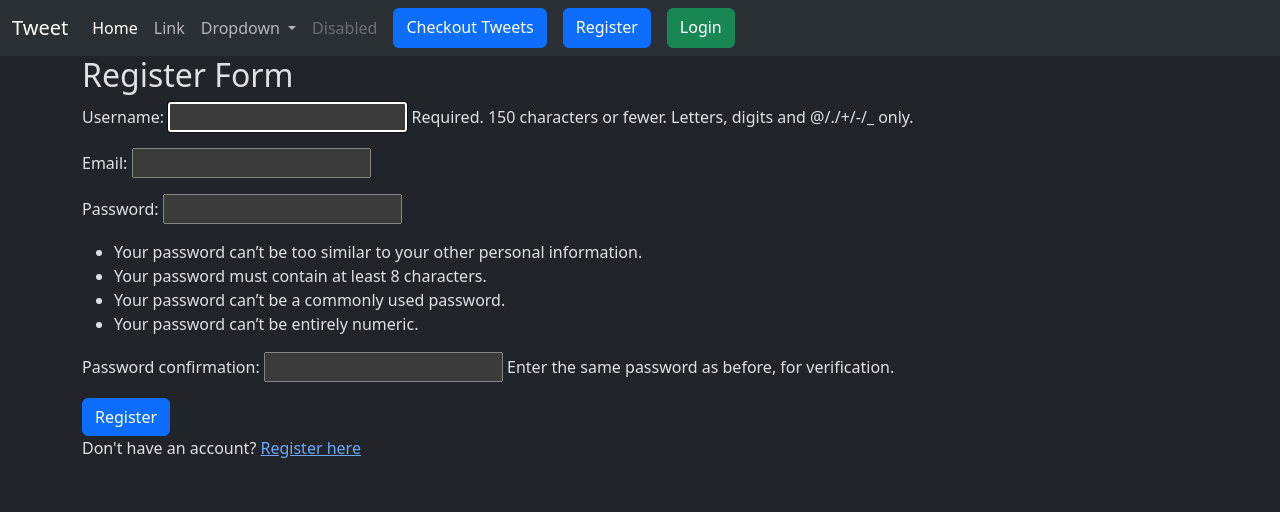
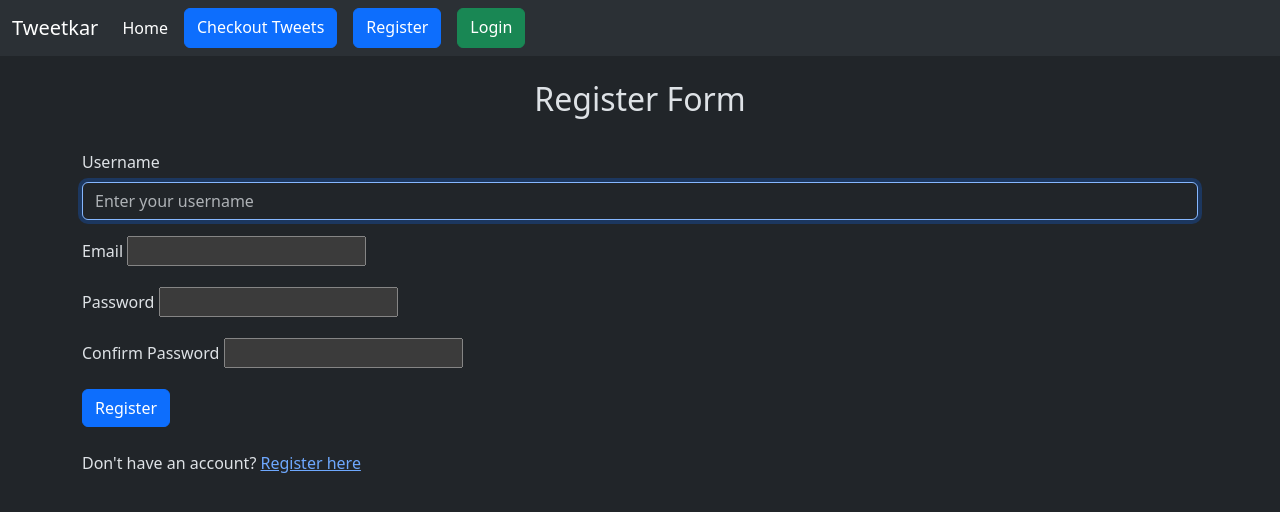
Before and after one commit to KamyaK-1/LS-WebDev-Project, a Django app: page /tweets/register/ in a window 1280 px wide. Shown: the top 512 px of the page. Run offline with Django 5.2, Linux system fonts and the light colour scheme; some libraries are stand-ins or nearby versions.

Commit message:
Version2

```diff
--- /dev/null
+++ b/static/style.css
@@ -0,0 +1,6 @@
+.custom-img-size {
+    width: 100%; /* Adjust the width to your preference */
+    height: auto; /* Maintains aspect ratio */
+    max-height: 200px; /* Set a maximum height for the image */
+    object-fit: cover; /* Ensures the image covers the area without distortion */
+  }
--- a/templates/layout.html
+++ b/templates/layout.html
@@ -13,12 +13,13 @@
         <meta name="description" content="">
         <meta name="viewport" content="width=device-width, initial-scale=1">
         <link href="https://cdn.jsdelivr.net/npm/bootstrap@5.3.3/dist/css/bootstrap.min.css" rel="stylesheet" integrity="sha384-QWTKZyjpPEjISv5WaRU9OFeRpok6YctnYmDr5pNlyT2bRjXh0JMhjY6hW+ALEwIH" crossorigin="anonymous">
+        <link href="{% static 'css/style.css' %}" rel="stylesheet">
+    </head>
 
-    </head>
     <body>
         <nav class="navbar navbar-expand-lg bg-body-tertiary">
             <div class="container-fluid">
-              <a class="navbar-brand" href="#">Tweet</a>
+              <a class="navbar-brand" href="#">Tweetkar</a>
               <button class="navbar-toggler" type="button" data-bs-toggle="collapse" data-bs-target="#navbarSupportedContent" aria-controls="navbarSupportedContent" aria-expanded="false" aria-label="Toggle navigation">
                 <span class="navbar-toggler-icon"></span>
               </button>
@@ -27,23 +28,7 @@
                   <li class="nav-item">
                     <a class="nav-link active" aria-current="page" href="#">Home</a>
                   </li>
-                  <li class="nav-item">
-                    <a class="nav-link" href="#">Link</a>
-                  </li>
-                  <li class="nav-item dropdown">
-                    <a class="nav-link dropdown-toggle" href="#" role="button" data-bs-toggle="dropdown" aria-expanded="false">
-                      Dropdown
-                    </a>
-                    <ul class="dropdown-menu">
-                      <li><a class="dropdown-item" href="#">Action</a></li>
-                      <li><a class="dropdown-item" href="#">Another action</a></li>
-                      <li><hr class="dropdown-divider"></li>
-                      <li><a class="dropdown-item" href="#">Something else here</a></li>
-                    </ul>
-                  </li>
-                  <li class="nav-item">
-                    <a class="nav-link disabled" aria-disabled="true">Disabled</a>
-                  </li>
+
                   <a class = "btn btn-primary mx-2" href = "{% url 'tweet_list' %}">Checkout Tweets</a>
                   {% if user.is_authenticated %}
                   <form method="POST" action="{%url 'logout'%}">
@@ -65,6 +50,9 @@
                 {% endblock %}
 
         </div>
+        <script src="https://code.jquery.com/jquery-3.5.1.slim.min.js"></script>
+        <script src="https://cdn.jsdelivr.net/npm/@popperjs/core@2.9.3/dist/umd/popper.min.js"></script>
+        <script src="https://stackpath.bootstrapcdn.com/bootstrap/4.5.2/js/bootstrap.min.js"></script>
+    </body>
 
-    </body>
 </html>
--- a/tweetkar/urls.py
+++ b/tweetkar/urls.py
@@ -23,4 +23,4 @@ urlpatterns = [
     path("admin/", admin.site.urls),
     path("tweets/",include('tweets.urls')),
     path("accounts/",include('django.contrib.auth.urls')),
-] + static(settings.MEDIA_URL, document_root=settings.STATIC_ROOT)
+] + static(settings.MEDIA_URL, document_root=settings.MEDIA_ROOT)
--- a/tweets/forms.py
+++ b/tweets/forms.py
@@ -6,8 +6,26 @@ class TweetForm(forms.ModelForm):
     class Meta:
         model = Tweet
         fields = ['text', 'photo']
+        widgets = {
+            'text': forms.TextInput(attrs={'class': 'form-control', 'placeholder': 'Enter your tweet'}),
+            'photo': forms.ClearableFileInput(attrs={'class': 'form-control-file'}),
+        }
 class User_Reg_Form(UserCreationForm):
     email = forms.EmailField()
     class Meta:
         model = User
         fields = ('username','email','password1','password2')
+        widgets = {
+            'username': forms.TextInput(attrs={
+                'class': 'form-control',
+                'placeholder': 'Enter your username'
+            }),
+            'password1': forms.PasswordInput(attrs={
+                'class': 'form-control',
+                'placeholder': 'Enter your password'
+            }),
+            'password2': forms.PasswordInput(attrs={
+                'class': 'form-control',
+                'placeholder': 'Confirm your password'
+            }),
+        }
--- a/tweets/templates/registration/register.html
+++ b/tweets/templates/registration/register.html
@@ -1,13 +1,63 @@
 {% extends "layout.html" %}
 {% block content %}
-<h2> Register Form </h2>
+
+<h2 class="text-center mt-4"> Register Form </h2>
+    <br>
     <form method="post">
         {% csrf_token %}
-        {{form.as_p }}
-        <button class="btn btn-primary" type="submit">Register</button>
+        <div class="mb-3">
+            <label for="{{ form.username.id_for_label }}" class="form-label">Username</label>
+            {{ form.username }}
+            {% if form.username.errors %}
+                <div class="invalid-feedback">
+                    {% for error in form.username.errors %}
+                        <div>{{ error }}</div>
+                    {% endfor %}
+                </div>
+            {% endif %}
+        </div>
+
+        <div class="mb-3">
+            <label for="{{ form.email.id_for_label }}" class="form-label">Email</label>
+            {{ form.email }}
+            {% if form.email.errors %}
+                <div class="invalid-feedback">
+                    {% for error in form.email.errors %}
+                        <div>{{ error }}</div>
+                    {% endfor %}
+                </div>
+            {% endif %}
+        </div>
+
+        <div class="mb-3">
+            <label for="{{ form.password1.id_for_label }}" class="form-label">Password</label>
+            {{ form.password1 }}
+            {% if form.password1.errors %}
+                <div class="invalid-feedback">
+                    {% for error in form.password1.errors %}
+                        <div>{{ error }}</div>
+                    {% endfor %}
+                </div>
+            {% endif %}
+        </div>
+
+        <div class="mb-3">
+            <label for="{{ form.password2.id_for_label }}" class="form-label">Confirm Password</label>
+            {{ form.password2 }}
+            {% if form.password2.errors %}
+                <div class="invalid-feedback">
+                    {% for error in form.password2.errors %}
+                        <div>{{ error }}</div>
+                    {% endfor %}
+                </div>
+            {% endif %}
+        </div>
+
+        <button type="submit" class="btn btn-primary">Register</button>
 
     </form>
 <p>
+    <br>
     Don't have an account? <a href="{% url 'register' %}">Register here</a>
 </p>
 {% endblock %}
--- a/tweets/templates/tweet_list.html
+++ b/tweets/templates/tweet_list.html
@@ -7,7 +7,11 @@
     <a href="{% url 'tweet_create'%}" class="btn btn-primary mb-4">Create a Tweet</a>
     <div class="container row gap-3">
         {% for tweet in tweets %}
+
         <div class="card" style="width: 18rem;">
+          {% if tweet.photo %}
+            <img src="{{ tweet.photo.url }}" class="card-img-top custom-img-size" alt="Tweet Photo">
+            {% endif %}
             <div class="card-body">
               <h5 class="card-title">{{tweet.user.username}}</h5>
               <p class="card-text">{{tweet.text}}</p>
```
Also changed, not shown: tweets/templates/tweet_form.html (+17 -8 lines), db.sqlite3, media/photos/Screenshot_2024-07-26_at_1.36.25AM.png (added).
